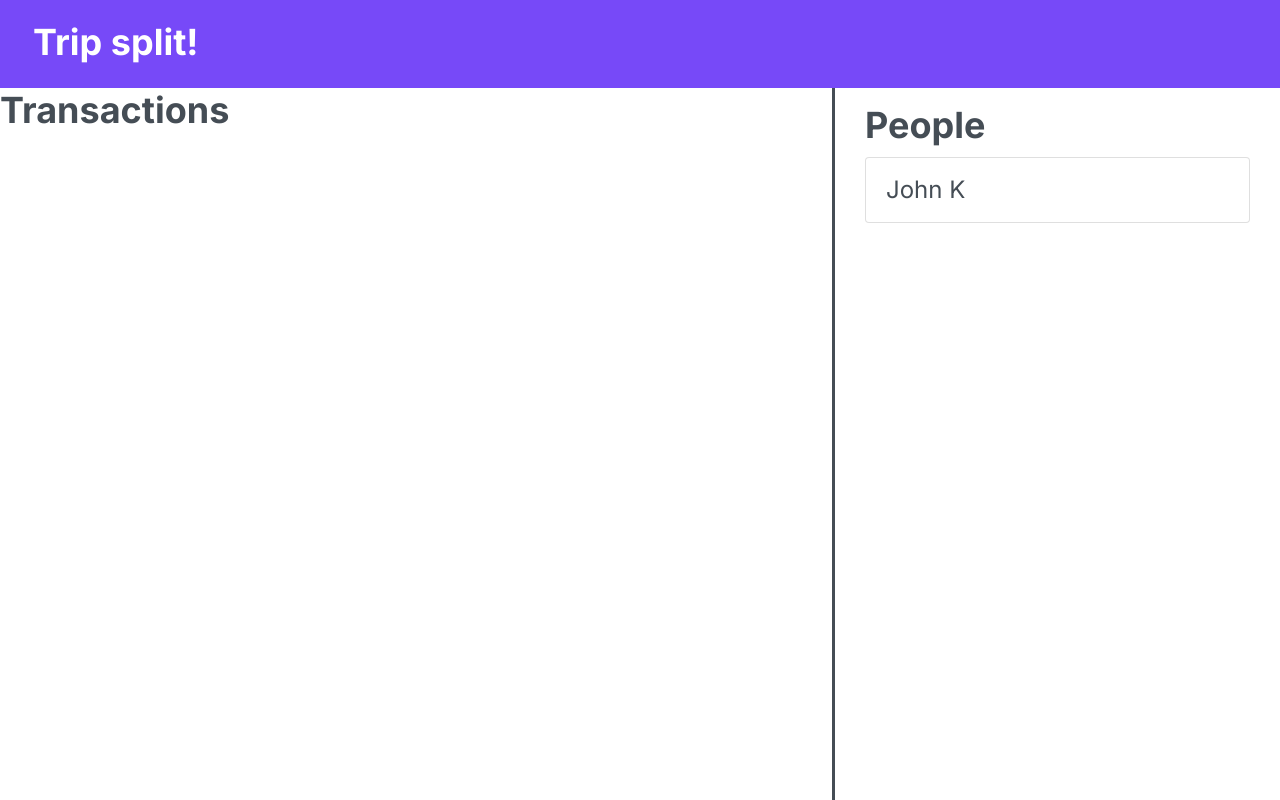
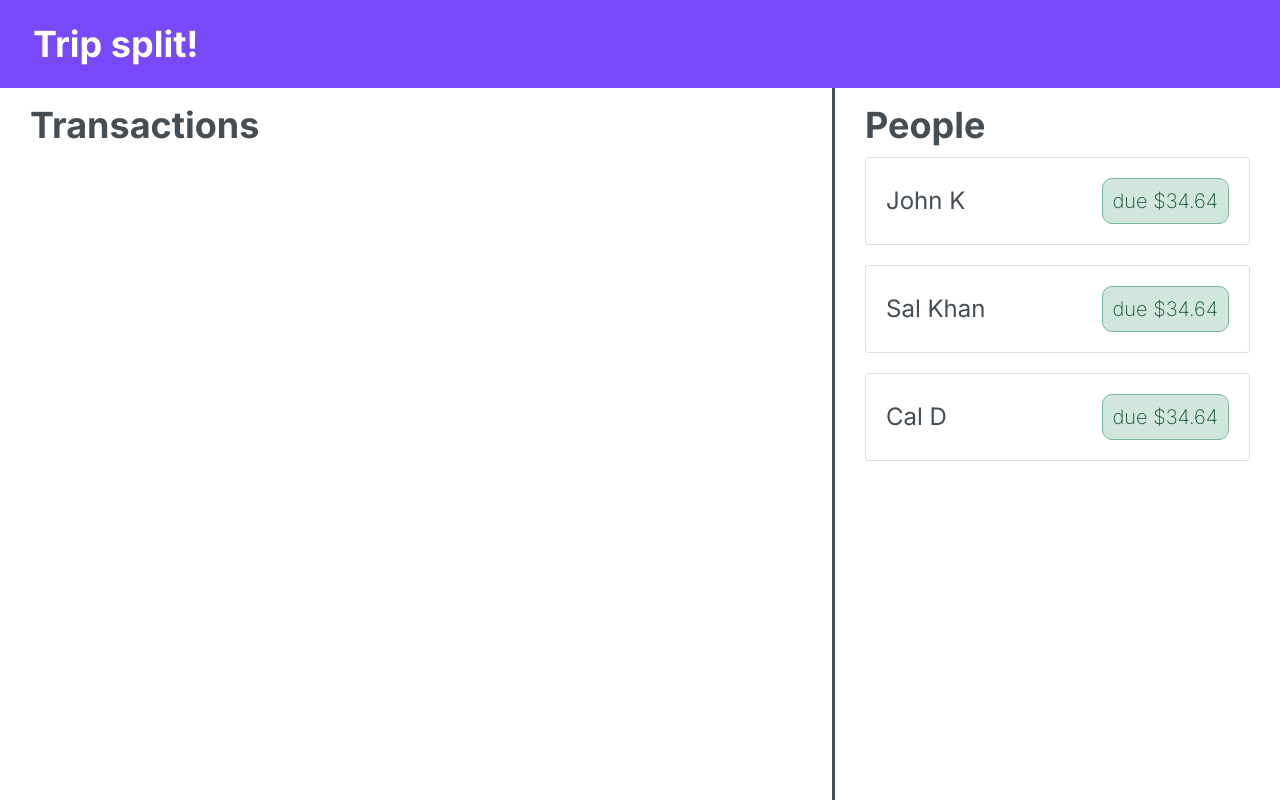
Before and after one commit to Darcy382/trip-split-ui, a React (Create React App) app: page / in a window 1280 px wide. Built offline with nearby package versions, Linux system fonts and the light colour scheme.

Commit message:
adding person card

```diff
--- a/src/components/header/header.module.css
+++ b/src/components/header/header.module.css
@@ -1,4 +1,6 @@
 .header {
+    display: flex;
+    align-items: center;
     background-color: #7749F8;
     height: 100%;
     width: 100%;
@@ -7,8 +9,6 @@
 .title {
     margin: 0;
     padding-left: 33px;
-    padding-top: 20px;
-
     font-family: Inter;
     font-style: normal;
     font-weight: bold;
--- a/src/components/people/People.jsx
+++ b/src/components/people/People.jsx
@@ -7,6 +7,8 @@ const People = (props) => {
         <div class={classes.people}>
             <SectionTitle>People</SectionTitle>
             <PersonCard name={"John K"}></PersonCard>
+            <PersonCard name={"Sal Khan"}></PersonCard>
+            <PersonCard name={"Cal D"}></PersonCard>
         </div>
     )
 }
--- a/src/components/people/people.module.css
+++ b/src/components/people/people.module.css
@@ -1,6 +1,6 @@
 .people {
     height: 100%;
-    width: 100%;
     padding: 15px 30px;
     border-left: 3px solid #454D55;
+    overflow-y: scroll;
 }
--- a/src/components/people/personCard/PersonCard.jsx
+++ b/src/components/people/personCard/PersonCard.jsx
@@ -5,7 +5,15 @@ const PersonCard = (props) => {
     return (
         <div class={classes.cardContainer}>
             <Card>
-                <Card.Body><p class={classes.name}>{props.name}</p></Card.Body>
+                <Card.Body>
+                    <div style={{display:'flex', alignItems:"center"}}>
+                        <p class={classes.name}>{props.name}</p>
+                        <div class={classes.amountContainer}>
+                            <p class={classes.amountText}>due $34.64</p>
+                        </div>
+                    </div>
+
+                </Card.Body>
             </Card>
         </div>
     )
--- a/src/components/people/personCard/personCard.module.css
+++ b/src/components/people/personCard/personCard.module.css
@@ -6,6 +6,27 @@
     font-size: 24px;
     line-height: 24px;
     color: #454D55;
+    margin-top: auto;
+    margin-bottom: auto;
+}
+
+.amountContainer {
+    margin-left: auto;
+    background: #D1E7DD;
+    border: 1px solid #75B798;
+    border-radius: 10px;
+}
+
+.amountText {
+    margin: 0;
+    padding: 10px;
+    font-family: Inter;
+    font-style: normal;
+    font-weight: 200;
+    font-size: 20px;
+    line-height: 24px;
+    text-align: center;
+    color: #0F5132;
 }
 
 .cardContainer {
--- a/src/components/transactions/Transactions.jsx
+++ b/src/components/transactions/Transactions.jsx
@@ -3,7 +3,9 @@ import SectionTitle from "components/SectionTitle/SectionTitle"
 
 const Transactions = (props) => {
     return (
-        <SectionTitle>Transactions</SectionTitle>
+        <div class={classes.transactions}>
+            <SectionTitle>Transactions</SectionTitle>
+        </div>
     )
 }
 
--- a/src/components/transactions/transactions.module.css
+++ b/src/components/transactions/transactions.module.css
@@ -1,4 +1,4 @@
 .transactions {
     height: 100%;
-    width: 100%;
+    padding: 15px 30px;
 }
```
